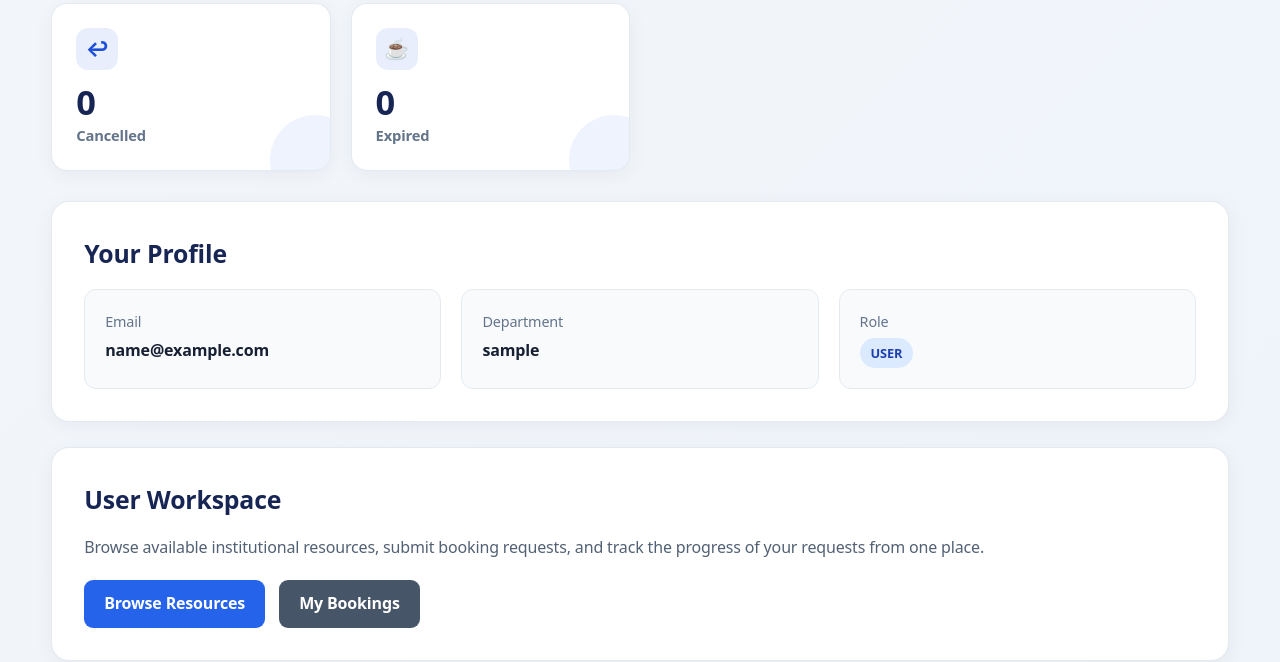
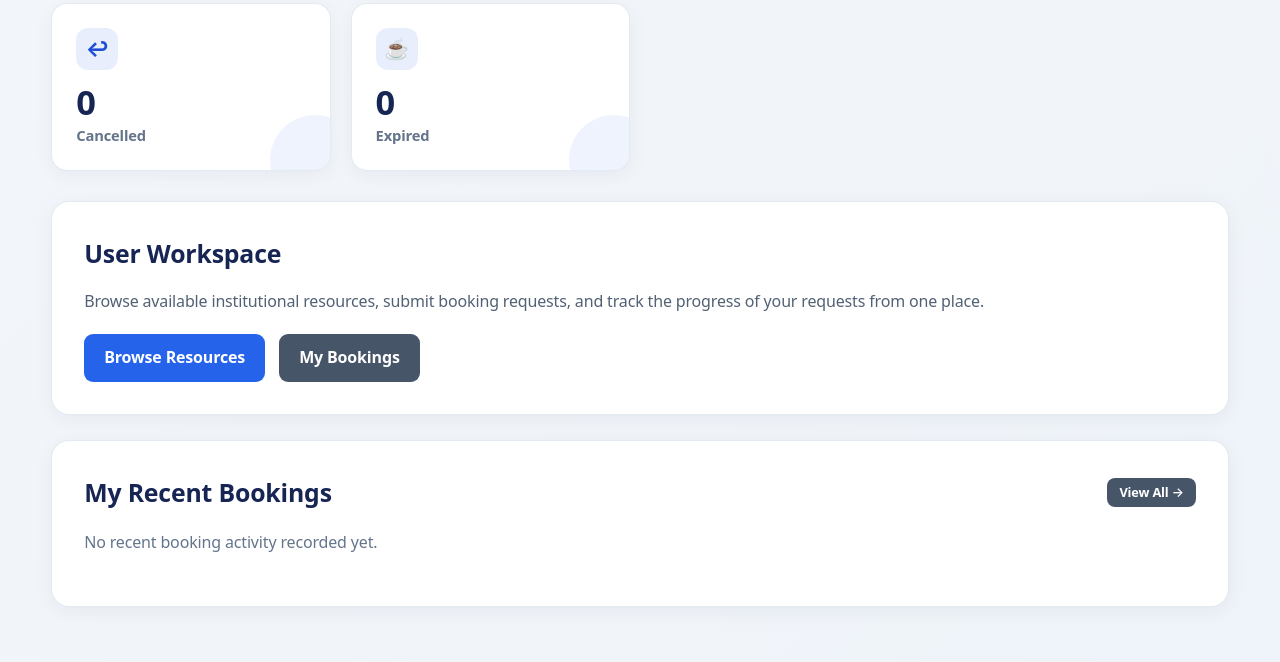
Before and after one commit to ko-27/smart-resource-booking, a Flask app: page /dashboard in a window 1280 px wide. Shown: the part 724-1386 px from the top of the page. Run offline with Flask 3, Linux system fonts and the light colour scheme; the visitor is signed in with stand-in values (Sample User, id 1); data that the repository does not hold is empty.

Commit message:
refactor: remove redundant dashboard profile card in favor of header profile popover

```diff
--- a/backend/templates/dashboard.html
+++ b/backend/templates/dashboard.html
@@ -384,62 +384,6 @@
     {% endif %}
 
 
-    <!-- Profile -->
-
-    <div class="card profile-card">
-
-        <h2>
-            Your Profile
-        </h2>
-
-        <div class="profile-grid">
-
-            <div class="profile-item">
-
-                <span class="profile-label">
-                    Email
-                </span>
-
-                <span class="profile-value">
-                    {{ user.email }}
-                </span>
-
-            </div>
-
-
-            <div class="profile-item">
-
-                <span class="profile-label">
-                    Department
-                </span>
-
-                <span class="profile-value">
-                    {{ user.department }}
-                </span>
-
-            </div>
-
-
-            <div class="profile-item">
-
-                <span class="profile-label">
-                    Role
-                </span>
-
-                <span class="profile-value">
-
-                    <span class="badge">
-                        {{ user.role }}
-                    </span>
-
-                </span>
-
-            </div>
-
-        </div>
-
-    </div>
-
 
     <!-- Role-Based Workspace -->
 
```
